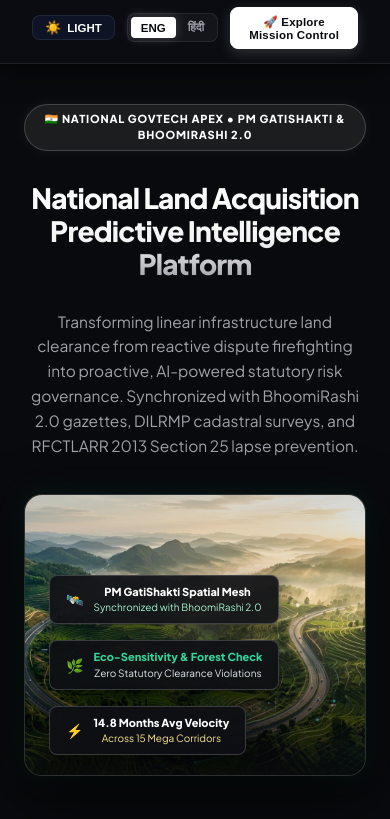
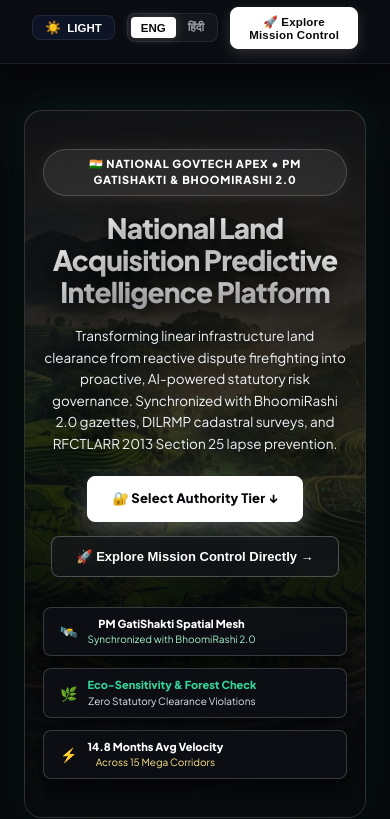
Before and after one commit to tanyakaundinya/SMARTINDIAHACKATHON, a website: page public/index.html in a window 390 px wide. Shown: the part 51-870 px from the top of the page. Drawn offline with nearby package versions, Linux system fonts and the light colour scheme; no server answers.

Commit message:
feat: overlay hero headline, badge, subtitle, and CTAs over lush green terrain backdrop banner

```diff
--- a/public/css/style.css
+++ b/public/css/style.css
@@ -2184,10 +2184,15 @@
 }
 
 /* Light Mode Overrides for Landing Page */
-[data-theme="light"] .landing-hero-title {
-  background: linear-gradient(180deg, #0f172a 0%, #1e293b 70%, #475569 100%);
+[data-theme="light"] .landing-hero-content-over .landing-hero-title {
+  background: linear-gradient(180deg, #ffffff 0%, #ffffff 75%, #e2e8f0 100%);
   -webkit-background-clip: text;
   -webkit-text-fill-color: transparent;
+  color: #ffffff;
+}
+
+[data-theme="light"] .landing-hero-content-over .landing-hero-subtitle {
+  color: #f1f5f9;
 }
 
 [data-theme="light"] .landing-metric-item {
@@ -2244,56 +2249,103 @@
 }
 
 /* ==========================================================================
-   Cinematic Greenery & Topography Imagery Showcase
+   Cinematic Greenery & Topography Imagery Showcase (Text Overlaid on Hero Image)
    ========================================================================== */
-.landing-hero-image-frame {
+.landing-hero-backdrop-banner {
   width: 100%;
   max-width: 1180px;
   position: relative;
   border-radius: var(--radius-lg);
   overflow: hidden;
-  border: 1px solid rgba(255, 255, 255, 0.15);
-  box-shadow: 0 20px 60px rgba(0, 0, 0, 0.8), 0 0 30px rgba(16, 185, 129, 0.12);
-  margin: 6px 0 10px 0;
+  border: 1px solid rgba(255, 255, 255, 0.16);
+  box-shadow: 0 24px 70px rgba(0, 0, 0, 0.85), 0 0 40px rgba(16, 185, 129, 0.15);
   background: #090a0d;
-}
-
-.landing-hero-img {
-  width: 100%;
-  height: 460px;
-  object-fit: cover;
-  object-position: center 60%;
-  display: block;
-  filter: brightness(0.95) contrast(1.08);
-  transition: transform 0.6s ease, filter 0.6s ease;
-}
-
-.landing-hero-image-frame:hover .landing-hero-img {
-  transform: scale(1.02);
-  filter: brightness(1) contrast(1.1);
-}
-
-.landing-hero-img-overlay {
+  min-height: 520px;
+  display: flex;
+  align-items: center;
+  justify-content: center;
+  margin-top: 6px;
+}
+
+.landing-hero-backdrop-img {
   position: absolute;
   top: 0;
   left: 0;
-  right: 0;
-  bottom: 0;
-  background: linear-gradient(180deg, rgba(9, 10, 13, 0.15) 0%, rgba(9, 10, 13, 0) 40%, rgba(9, 10, 13, 0.88) 100%);
+  width: 100%;
+  height: 100%;
+  object-fit: cover;
+  object-position: center 60%;
+  filter: brightness(0.68) contrast(1.15) saturate(1.1);
+  transform: scale(1.02);
+  transition: transform 0.8s ease, filter 0.8s ease;
+}
+
+.landing-hero-backdrop-banner:hover .landing-hero-backdrop-img {
+  transform: scale(1.05);
+  filter: brightness(0.74) contrast(1.18) saturate(1.15);
+}
+
+.landing-hero-backdrop-overlay {
+  position: absolute;
+  top: 0;
+  left: 0;
+  width: 100%;
+  height: 100%;
+  background:
+    linear-gradient(180deg, rgba(9, 10, 13, 0.82) 0%, rgba(9, 10, 13, 0.42) 45%, rgba(9, 10, 13, 0.92) 100%),
+    radial-gradient(circle at center, rgba(9, 10, 13, 0.2) 0%, rgba(9, 10, 13, 0.75) 100%);
   pointer-events: none;
 }
 
-.landing-hero-img-hud {
-  position: absolute;
-  bottom: 20px;
-  left: 24px;
-  right: 24px;
-  display: flex;
-  justify-content: space-between;
-  align-items: flex-end;
-  gap: 16px;
+.landing-hero-content-over {
+  position: relative;
+  z-index: 10;
+  display: flex;
+  flex-direction: column;
+  align-items: center;
+  text-align: center;
+  padding: 56px 34px;
+  gap: 20px;
+  max-width: 960px;
+}
+
+.landing-hero-content-over .landing-hero-title {
+  font-size: 42px;
+  font-weight: 800;
+  letter-spacing: -0.8px;
+  line-height: 1.16;
+  color: #ffffff;
+  text-shadow: 0 4px 24px rgba(0, 0, 0, 0.85);
+  background: linear-gradient(180deg, #ffffff 0%, #ffffff 70%, #d4d4d8 100%);
+  -webkit-background-clip: text;
+  -webkit-text-fill-color: transparent;
+}
+
+.landing-hero-content-over .landing-hero-subtitle {
+  font-size: 15.5px;
+  color: #f1f5f9;
+  max-width: 780px;
+  line-height: 1.6;
+  text-shadow: 0 2px 12px rgba(0, 0, 0, 0.9);
+  font-weight: 400;
+}
+
+.landing-hero-cta-row {
+  display: flex;
+  align-items: center;
+  gap: 14px;
   flex-wrap: wrap;
-  z-index: 10;
+  justify-content: center;
+  margin-top: 6px;
+}
+
+.landing-hero-hud-strip {
+  display: flex;
+  align-items: center;
+  gap: 12px;
+  flex-wrap: wrap;
+  justify-content: center;
+  margin-top: 14px;
 }
 
 .landing-hud-chip {
@@ -2360,8 +2412,29 @@
   .landing-cadastral-strip {
     grid-template-columns: 1fr;
   }
-  .landing-hero-img {
-    height: 280px;
+}
+
+@media (max-width: 768px) {
+  .landing-hero-backdrop-banner {
+    min-height: auto;
+  }
+  .landing-hero-content-over {
+    padding: 38px 18px;
+    gap: 16px;
+  }
+  .landing-hero-content-over .landing-hero-title {
+    font-size: 28px;
+  }
+  .landing-hero-content-over .landing-hero-subtitle {
+    font-size: 13.5px;
+  }
+  .landing-hero-hud-strip {
+    flex-direction: column;
+    width: 100%;
+  }
+  .landing-hud-chip {
+    width: 100%;
+    justify-content: flex-start;
   }
 }
 
--- a/public/index.html
+++ b/public/index.html
@@ -60,6 +60,12 @@
 
     <!-- Landing Hero Container -->
     <div class="landing-hero-container">
+      <!-- Aesthetic Green Terrain Hero Banner with Text Overlay -->
+      <div class="landing-hero-backdrop-banner">
+        <img src="img/green_terrain_hero.jpg" alt="Lush Green Indian Terrain & Infrastructure Corridor" class="landing-hero-backdrop-img">
+        <div class="landing-hero-backdrop-overlay"></div>
+
+        <div class="landing-hero-content-over">
           <div class="landing-hero-badge">
             <span>🇮🇳 NATIONAL GOVTECH APEX &bull; PM GATISHAKTI & BHOOMIRASHI 2.0</span>
           </div>
@@ -72,11 +78,17 @@
             Transforming linear infrastructure land clearance from reactive dispute firefighting into proactive, AI-powered statutory risk governance. Synchronized with BhoomiRashi 2.0 gazettes, DILRMP cadastral surveys, and RFCTLARR 2013 Section 25 lapse prevention.
           </p>
 
-      <!-- Aesthetic Green Terrain & Corridor Showcase Hero Frame -->
-      <div class="landing-hero-image-frame">
-        <img src="img/green_terrain_hero.jpg" alt="Lush Green Indian Terrain & Infrastructure Corridor" class="landing-hero-img">
-        <div class="landing-hero-img-overlay"></div>
-        <div class="landing-hero-img-hud">
+          <div class="landing-hero-cta-row">
+            <a href="#role-grid-section" class="btn-primary" style="padding: 12px 24px; font-size: 13px; text-decoration: none; border-radius: 8px; box-shadow: 0 8px 25px rgba(255,255,255,0.25);">
+              <span>🔐 Select Authority Tier ↓</span>
+            </a>
+            <button class="btn-secondary" style="padding: 12px 24px; font-size: 13px; border-radius: 8px; background: rgba(20,22,28,0.7); backdrop-filter: blur(10px); border-color: rgba(255,255,255,0.25); color: #ffffff;" onclick="enterMissionControl('COLLECTOR_CALA')">
+              <span>🚀 Explore Mission Control Directly →</span>
+            </button>
+          </div>
+
+          <!-- Hero Floating HUD Chips Overlay -->
+          <div class="landing-hero-hud-strip">
             <div class="landing-hud-chip">
               <span style="font-size: 14px;">🛰️</span>
               <div>
@@ -96,6 +108,7 @@
               <div>
                 <div style="font-size: 11px; font-weight: 800; color: #ffffff;">14.8 Months Avg Velocity</div>
                 <div style="font-size: 10px; color: #fde68a;">Across 15 Mega Corridors</div>
+              </div>
             </div>
           </div>
         </div>
@@ -122,7 +135,7 @@
       </div>
 
       <!-- 4-Tier Role Selection Grid Header -->
-      <div class="landing-grid-header">
+      <div class="landing-grid-header" id="role-grid-section">
         <h2>Select Authority Tier to Authenticate & Enter</h2>
         <p>Role-Based Access Control (RBAC) customized for ministerial apex, state revenue, CALA magistrates, and executing agencies.</p>
       </div>
```
Also changed, not shown: data/audit_logs.json (+70 -70 lines). Lines whose indentation alone changed are shown as unchanged.
